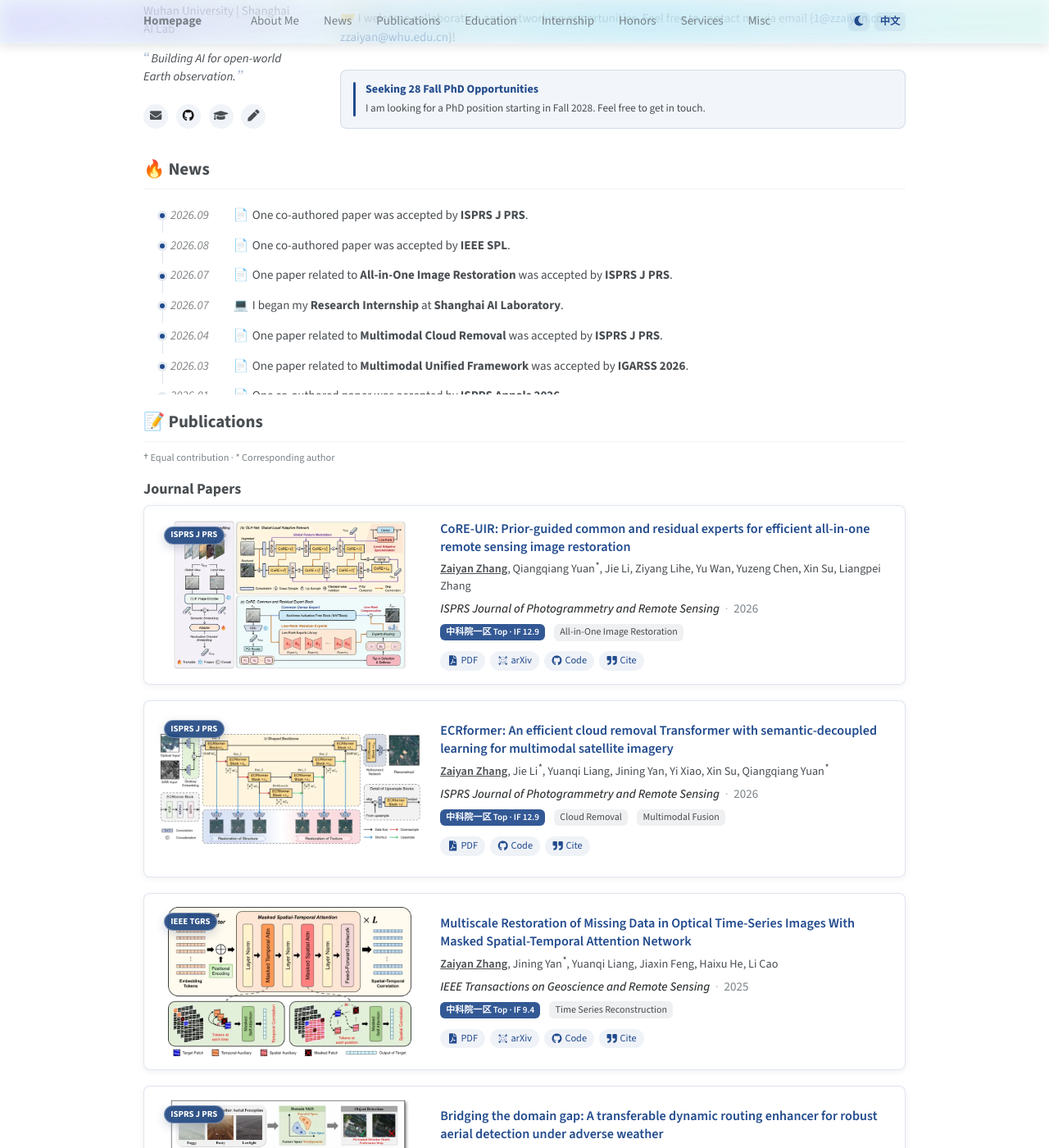
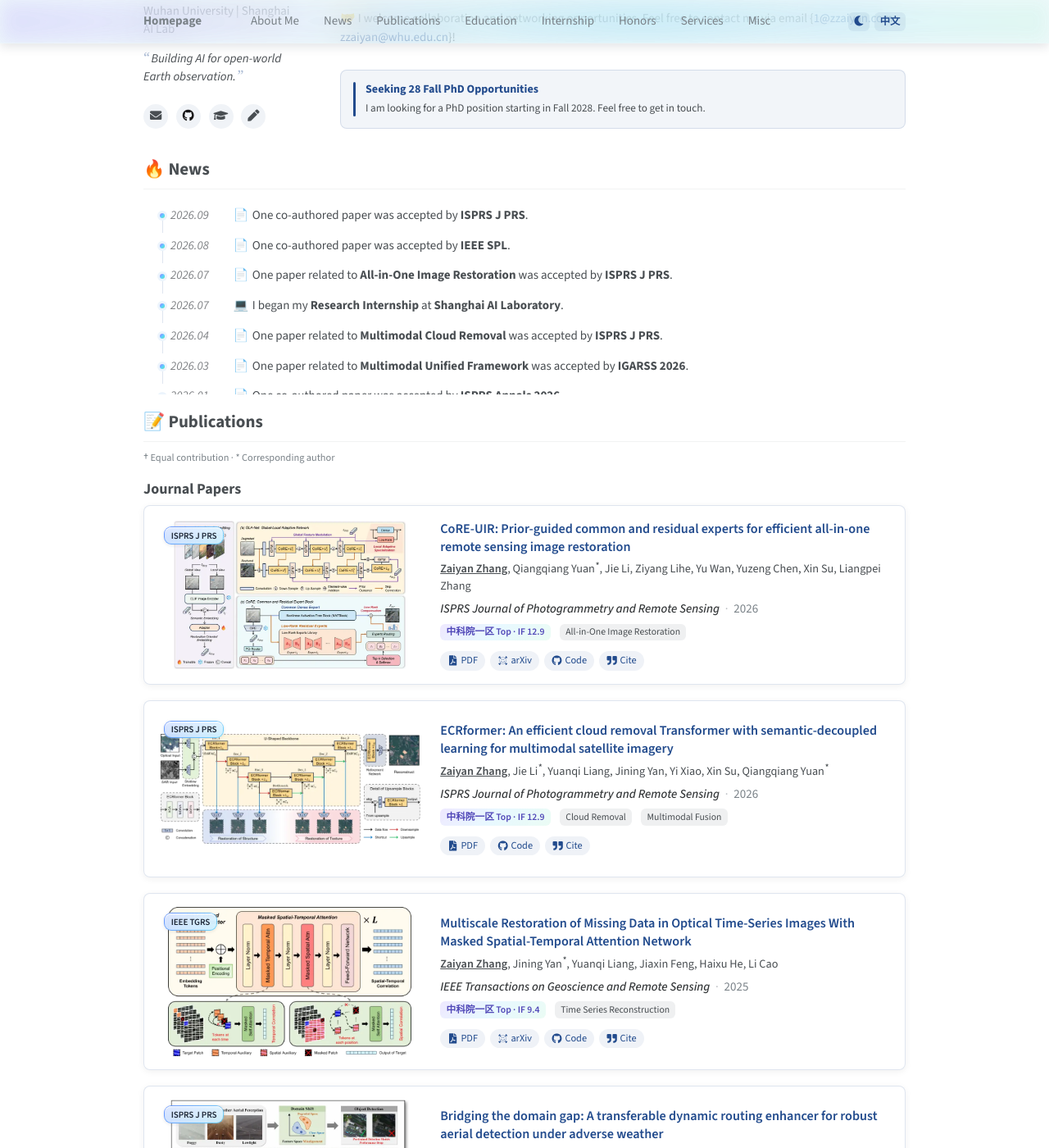
Before and after one commit to zzaiyan/zzaiyan.github.io, a Jekyll site: the page built from _pages/about.md, in a window 1280 px wide and 1400 px high, scrolled down 404 px. Shown: the whole window at 82% size. Built offline with Jekyll 4.4.1, drawn with Linux system fonts in a browser that asks for light colours; some web fonts are replaced; a script that is not in the unit is left out; some of the changed text lies outside the part shown.

Commit message:
极光轻染视觉体系与紧凑卡下架
- 徽章改为白玻璃 + 靛蓝→天蓝渐变描边（独立于导航栏流光配色）
- 指标 chip 用极光渐变 tint + 深靛文字，与关键词标签统一
  外形（同字号/内边距/圆角），仅以配色与字重区分
- 新闻时间线圆点改极光渐变；卡片 hover 为低不透明度渐变
  描边 + 光晕环 + 悬浮
- 三篇紧凑排版论文（IEGC-FSDN/LAD-Enhancer/SemDINO）移入
  _data/pubs.json 的 _disabled 键暂不展示

```diff
--- a/_sass/_dark-mode.scss
+++ b/_sass/_dark-mode.scss
@@ -67,8 +67,11 @@ html[data-theme="dark"] {
     box-shadow: 0 2px 8px rgba(0, 0, 0, 0.35);
 
     &:hover {
-      border-color: #5580b4;
-      box-shadow: 0 4px 20px rgba(66, 133, 244, 0.22), 0 0 0 3px rgba(66, 133, 244, 0.08);
+      border-color: transparent;
+      background:
+        linear-gradient(rgba(32, 34, 37, 0.78), rgba(32, 34, 37, 0.78)) padding-box,
+        linear-gradient(135deg, rgba(154, 123, 255, 0.3), rgba(90, 210, 255, 0.26), rgba(96, 226, 170, 0.22)) border-box;
+      box-shadow: 0 6px 20px rgba(0, 0, 0, 0.32), 0 0 0 3px rgba(122, 176, 230, 0.1);
     }
   }
 
@@ -99,8 +102,8 @@ html[data-theme="dark"] {
   }
 
   .pub-metric-chip {
-    color: #dbe7f8;
-    background: #2a5a99;
+    color: #b3a8f2;
+    background: linear-gradient(135deg, rgba(154, 123, 255, 0.22), rgba(90, 210, 255, 0.16), rgba(96, 226, 170, 0.14));
   }
 
   .pub-tag {
@@ -258,10 +261,6 @@ html[data-theme="dark"] {
     border-color: #444;
   }
 
-  .badge {
-    background-color: #2a5a99;
-  }
-
   .badge--inline {
     color: #9cc8ff;
     background: rgba(122, 176, 230, 0.12);
--- a/_sass/_homepage-sections.scss
+++ b/_sass/_homepage-sections.scss
@@ -148,8 +148,8 @@ li .pub-links {
     width: 0.4em;
     height: 0.4em;
     border-radius: 50%;
-    background: $info-color;
-    box-shadow: 0 0 0 3px rgba($info-color, 0.12);
+    background: linear-gradient(135deg, #9a7bff, #5ad2ff 55%, #60e2aa);
+    box-shadow: 0 0 0 3px rgba(122, 176, 230, 0.14);
   }
 
   &::after {
--- a/_sass/_publication-cards.scss
+++ b/_sass/_publication-cards.scss
@@ -24,8 +24,11 @@ $compact-card-padding-block: 0.9em;
   transition: border-color 0.2s ease, box-shadow 0.2s ease, transform 0.2s ease;
 
   &:hover {
-    border-color: #b8d4fe;
-    box-shadow: 0 4px 20px rgba(66, 133, 244, 0.18), 0 0 0 3px rgba(66, 133, 244, 0.06);
+    border-color: transparent;
+    background:
+      linear-gradient(rgba(255, 255, 255, 0.72), rgba(255, 255, 255, 0.72)) padding-box,
+      linear-gradient(135deg, rgba(154, 123, 255, 0.3), rgba(90, 210, 255, 0.26), rgba(96, 226, 170, 0.22)) border-box;
+    box-shadow: 0 6px 20px rgba(31, 45, 61, 0.1), 0 0 0 3px rgba(122, 176, 230, 0.09);
     transform: translateY(-2px);
   }
 
@@ -158,15 +161,21 @@ $compact-card-padding-block: 0.9em;
   align-items: center;
   max-width: calc(100% - 1.3em);
   padding: 0.3em 0.72em;
-  color: #fff;
-  background: rgba(25, 65, 126, 0.88);
-  border: 1px solid rgba(255, 255, 255, 0.34);
-  border-radius: 999px;
-  box-shadow: 0 4px 12px rgba(18, 45, 88, 0.2);
-  backdrop-filter: blur(8px) saturate(1.25);
-  -webkit-backdrop-filter: blur(8px) saturate(1.25);
-  font-size: 0.72em;
-  font-weight: 700;
+  color: #1f2937;
+  background:
+    linear-gradient(rgba(255, 255, 255, 0.78), rgba(255, 255, 255, 0.66)) padding-box,
+    linear-gradient(135deg, rgba(96, 141, 255, 0.95), rgba(90, 210, 255, 0.85)) border-box;
+  border: 1px solid transparent;
+  border-radius: 9px;
+  box-shadow:
+    inset 0 1px 0 rgba(255, 255, 255, 0.9),
+    0 1px 4px rgba(15, 23, 42, 0.1);
+  backdrop-filter: blur(16px) saturate(1.5);
+  -webkit-backdrop-filter: blur(16px) saturate(1.5);
+  font-size: 0.74em;
+  font-weight: 600;
+  letter-spacing: -0.01em;
+  line-height: 1.2;
   line-height: 1.2;
   z-index: 1;
   white-space: nowrap;
@@ -284,11 +293,12 @@ $compact-card-padding-block: 0.9em;
 .pub-metric-chip {
   display: inline-flex;
   align-items: center;
-  padding: 0.16em 0.62em;
-  font-size: 0.74em;
+  padding: 0.14em 0.62em;
+  font-size: 0.78em;
+  line-height: 1.5;
   font-weight: 600;
-  color: #fff;
-  background: rgba($info-color, 0.92);
+  color: #5148b8;
+  background: linear-gradient(135deg, rgba(154, 123, 255, 0.17), rgba(90, 210, 255, 0.14), rgba(96, 226, 170, 0.13));
   border-radius: 6px;
   font-variant-numeric: tabular-nums;
   white-space: nowrap;
@@ -297,8 +307,8 @@ $compact-card-padding-block: 0.9em;
 .pub-tag {
   display: inline-flex;
   align-items: center;
-  padding: 0.12em 0.6em;
-  font-size: 0.8em;
+  padding: 0.14em 0.62em;
+  font-size: 0.78em;
   line-height: 1.5;
   color: $dark-gray;
   background: rgba(122, 130, 136, 0.12);
```
Also changed, not shown: _data/pubs.json (+52 -50 lines).
